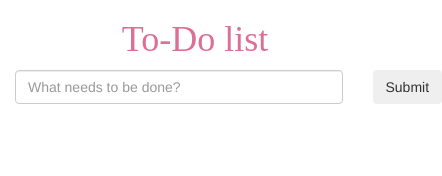
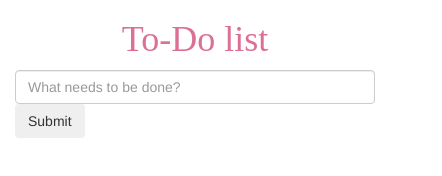
Before and after one commit to NahlaMoohamed/Todo, a plain HTML site: page index.html in a window 390 px wide. Shown: the whole page, 442 px wide, since content can reach past the window. Drawn offline with nearby package versions, Linux system fonts and the light colour scheme.

Commit message:
Revert "Changed column form sm to xs"
This reverts commit e43d04f58bfcef163ad32ad89741bb8c57bec4f7.

```diff
--- a/index.html
+++ b/index.html
@@ -16,10 +16,10 @@
 	    	<h1 class="header">To-Do list</h1>
 	  	</div>
 	  	<div class="row" id="myForm">
-			<div class=" col-xs-11">
+			<div class=" col-sm-11">
 	    		<input class="form-control" id ="toDoListInput" placeholder="What needs to be done?" formControlName="toDoListInput" type="text">
 			</div>
-			<div class="col-xs-1" >
+			<div class="col-sm-1" >
 	    		<input class="btn btn-light" type="submit" name="Add" onclick="appendToList()">
 			</div>
 		</div>
```
